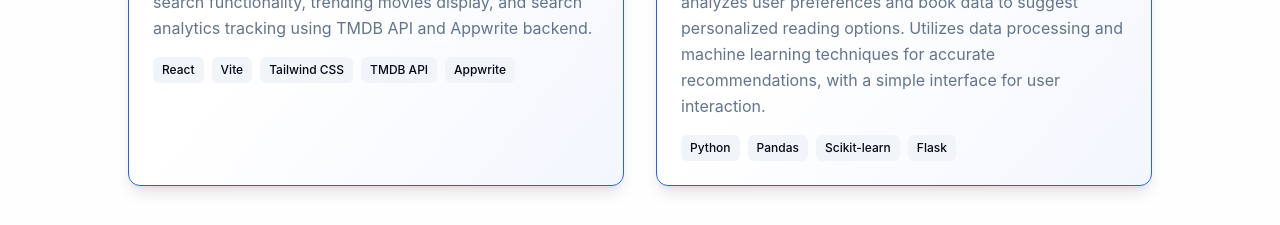
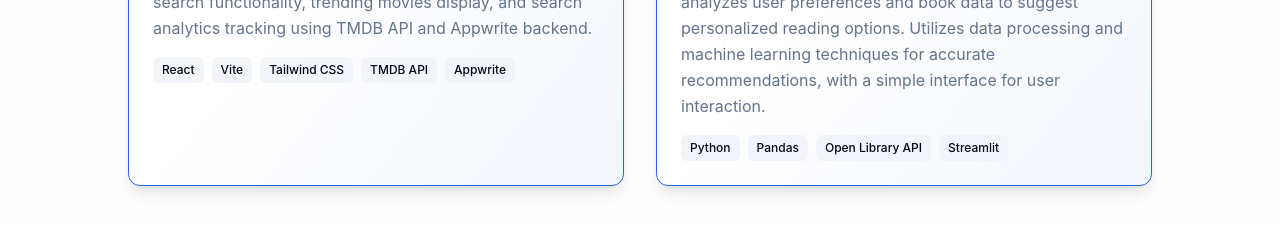
Before and after one commit to Surojit890/Portfolio, a React (Vite) app: page / in a window 1280 px wide. Shown: the part 2920-3145 px from the top of the page. Built offline with nearby package versions, Linux system fonts and the light colour scheme.

Commit message:
fixed some issues

```diff
--- a/src/components/Projects.jsx
+++ b/src/components/Projects.jsx
@@ -45,7 +45,7 @@ const Projects = () => {
       title: "Book-Recommendation-System",
       description:
         "A Python-based book recommendation system that analyzes user preferences and book data to suggest personalized reading options. Utilizes data processing and machine learning techniques for accurate recommendations, with a simple interface for user interaction.",
-      technologies: ["Python", "Pandas", "Scikit-learn", "Flask"],
+      technologies: ["Python", "Pandas", "Open Library API ","Streamlit"],
       image: "/Book-Recommendation-System.png",
       github: "https://github.com/Surojit890/Book-recommendation-System",
       live: "https://surojit890-book-recommendation-system-app-tql5vo.streamlit.app/",
```
